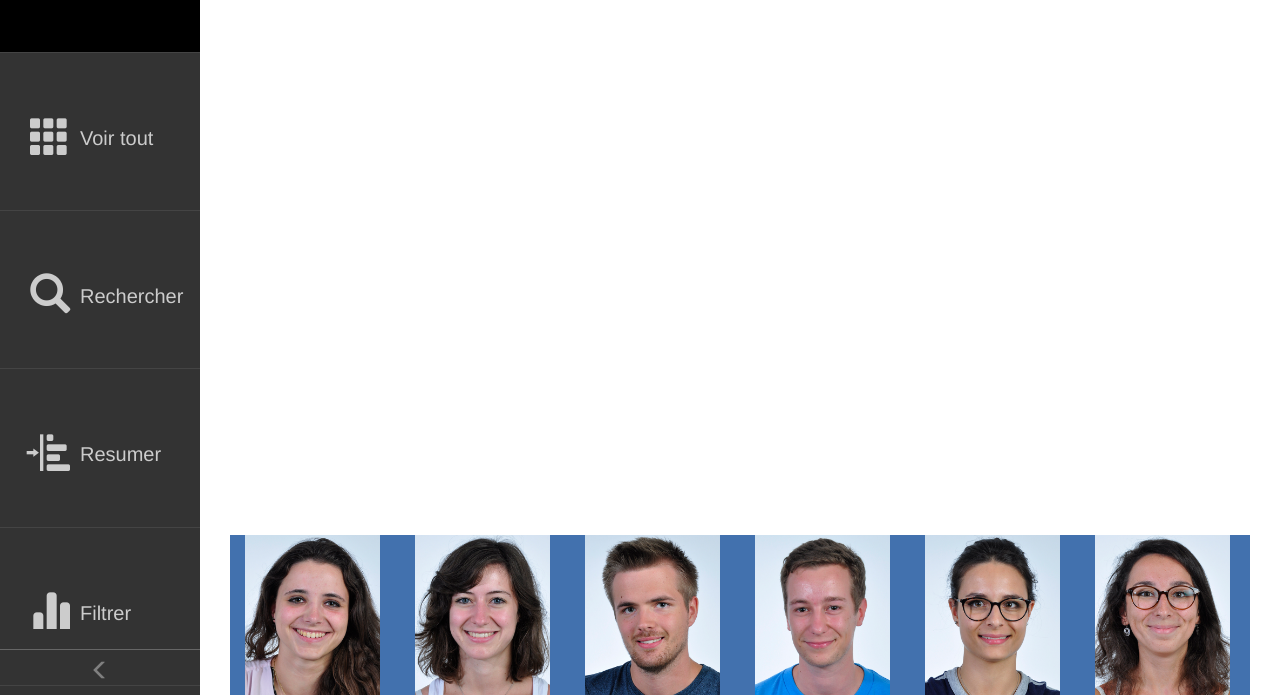
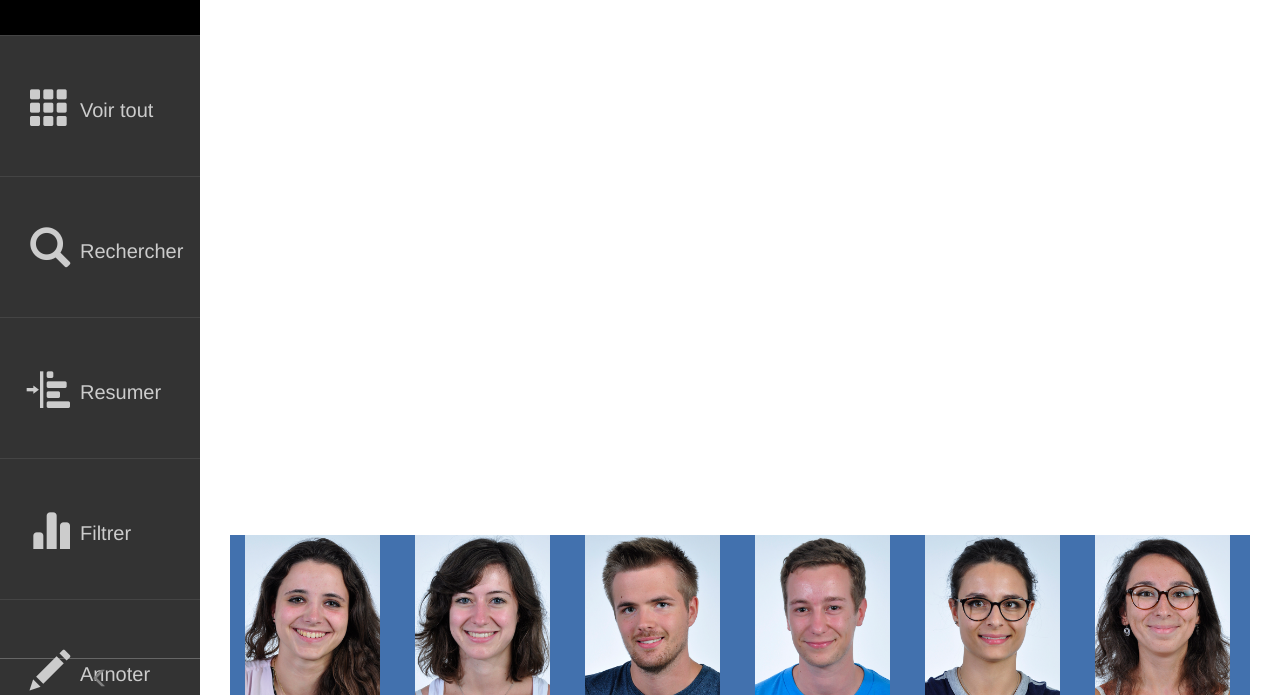
Before and after one commit to yak056/USB-C_RPP, a plain HTML site: page www/index.html in a window 1280 px wide. Shown: the part 105-800 px from the top of the page. Drawn offline with nearby package versions, Linux system fonts and the light colour scheme.

Commit message:
(~) Modif largeur des menus

```diff
--- a/www/css/index.css
+++ b/www/css/index.css
@@ -7,6 +7,7 @@
 
 html, body{
     height: 100%;
+    line-height: 1px;
 }
 
 
```
